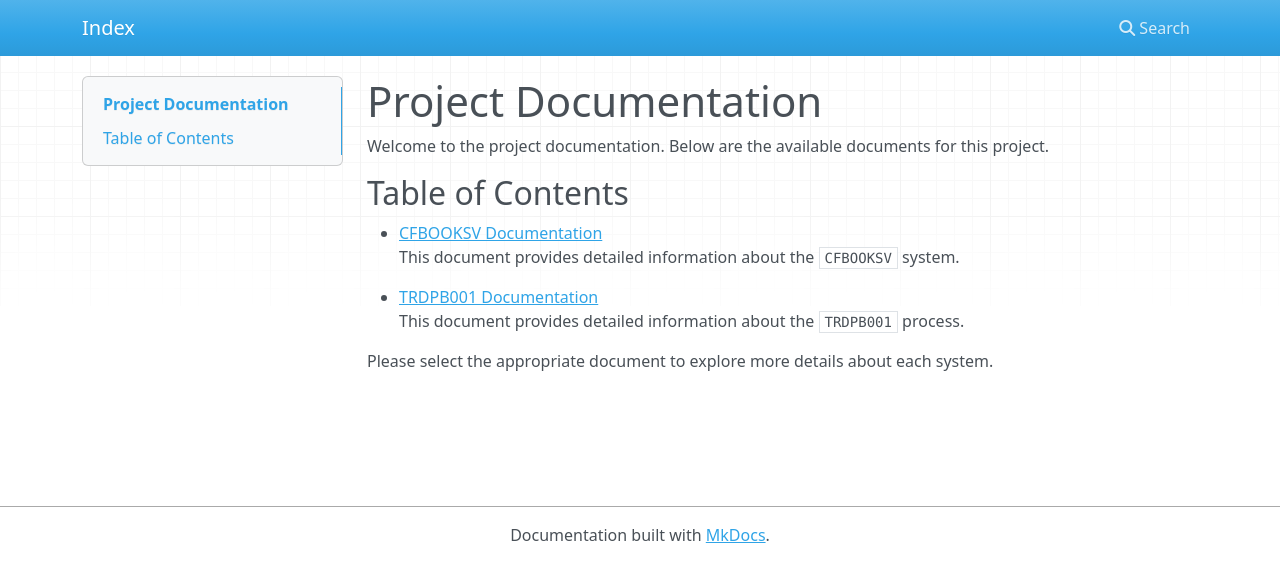
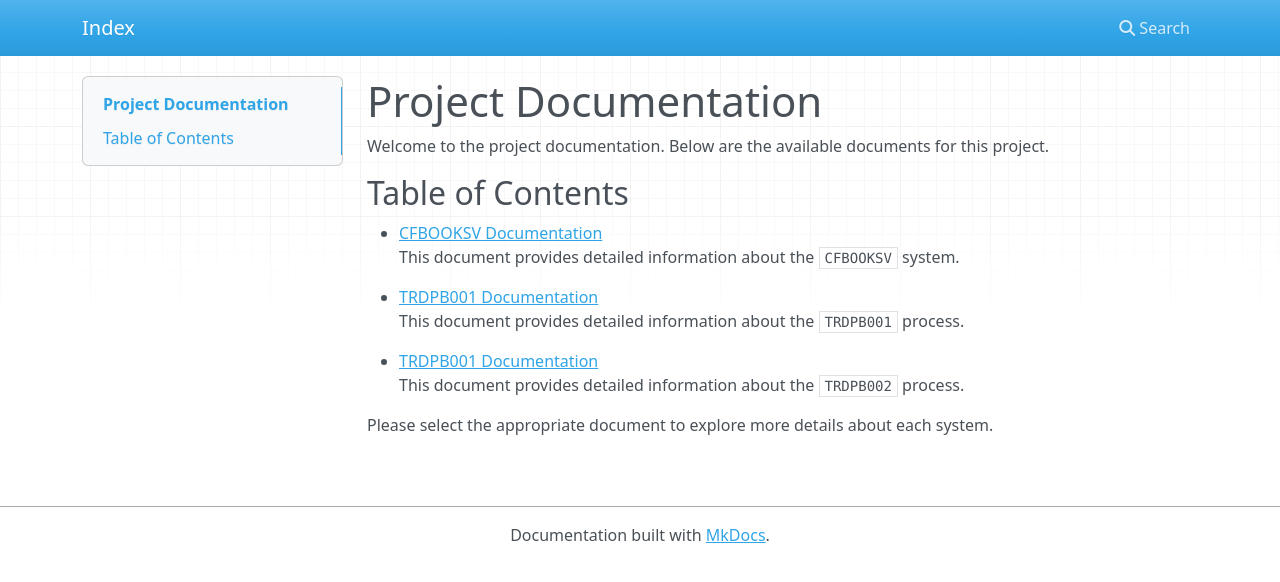
Before and after one commit to liubuss/demo-cobol-documentation, an MkDocs documentation site: the page built from docs/index.md, in a window 1280 px wide. Shown: the top 582 px of the page. Built offline with MkDocs 1.6.1, drawn with Linux system fonts in a browser that asks for light colours; nearby versions of some CDN libraries.

Commit message:
update index

```diff
--- a/docs/index.md
+++ b/docs/index.md
@@ -10,4 +10,7 @@ Welcome to the project documentation. Below are the available documents for this
 - [TRDPB001 Documentation](TRDPB001.md)
   This document provides detailed information about the `TRDPB001` process.
 
+  - [TRDPB001 Documentation](TRDPB002.md)
+  This document provides detailed information about the `TRDPB002` process.
+
 Please select the appropriate document to explore more details about each system.
```
